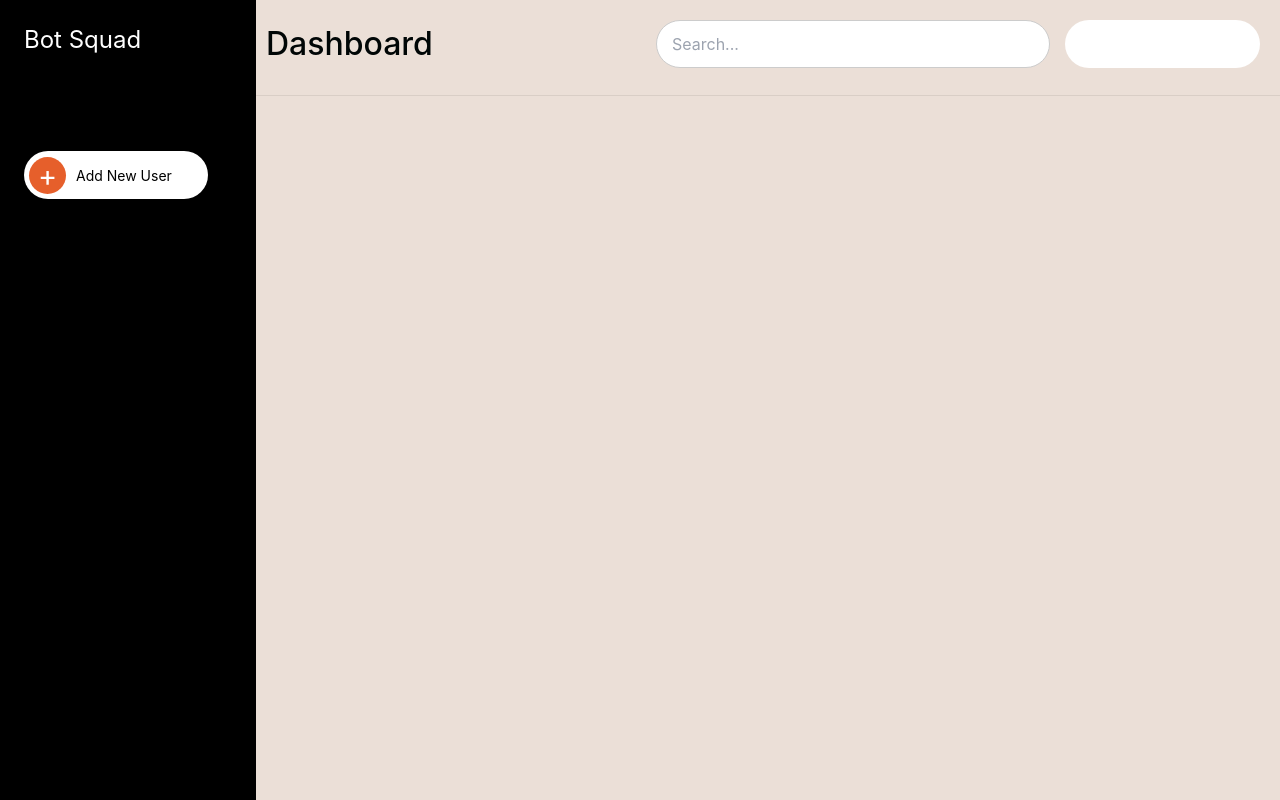
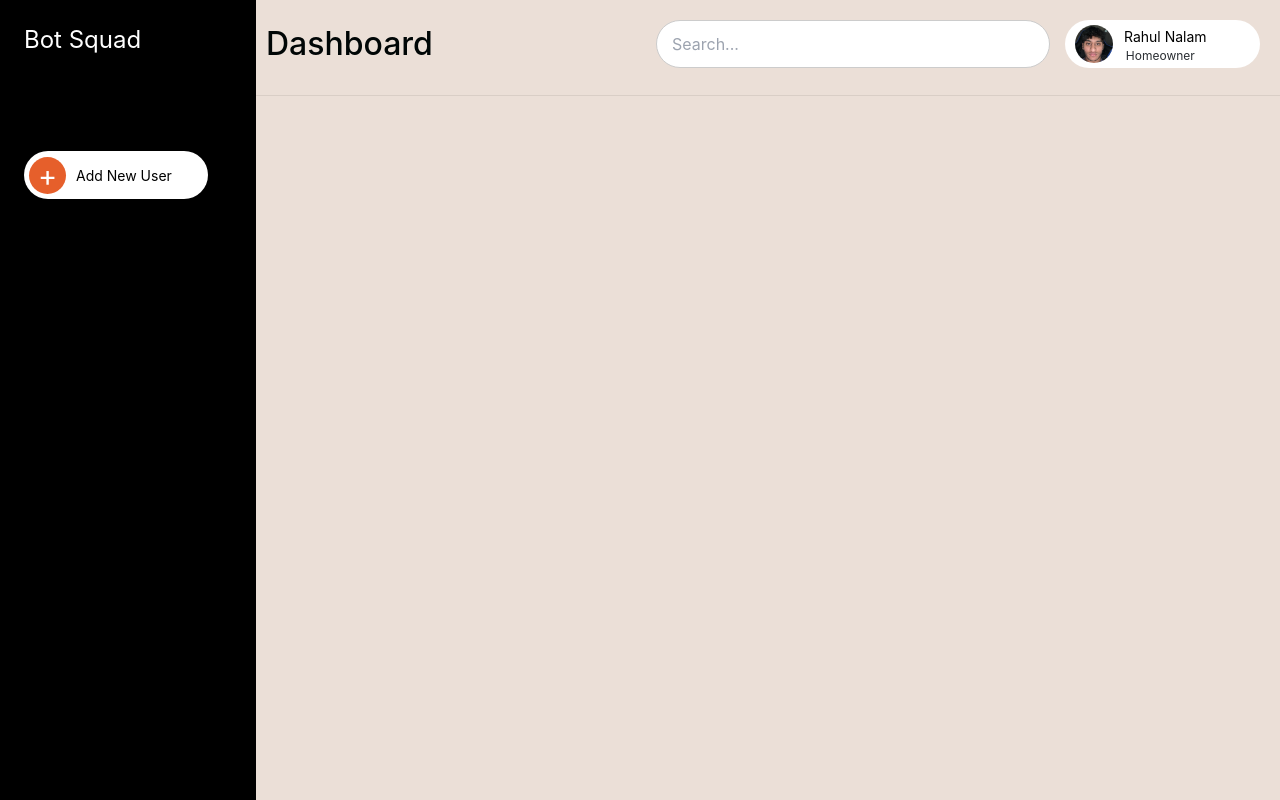
Before and after one commit to Rahulnalam1/HackAIFrontEnd, a React (Create React App) app in the folder botsquad/: page / in a window 1280 px wide. Built offline with nearby package versions, Linux system fonts and the light colour scheme.

Commit message:
finished dashboard and side dashboard

```diff
--- a/botsquad/src/App.js
+++ b/botsquad/src/App.js
@@ -1,4 +1,5 @@
 import './App.css';
+import RahulImage from './rahul.png'; // Corrected the path to match the case sensitivity
 
 function App() {
   return (
@@ -70,31 +71,54 @@ function App() {
           {/* Search Box */}
           <input style={{
             position: 'absolute',
-            right: '230px', // Moved to the right by an additional 15px
+            right: '230px',
             top: '20px',
-            width: 'calc(100% - 296px)', // Adjusts width dynamically based on the viewport width
-            maxWidth: '394px', // Ensures the search box does not exceed its intended maximum width
+            width: 'calc(100% - 296px)',
+            maxWidth: '394px',
             height: '48px',
             borderRadius: '55px',
             border: '1px solid #ccc',
             paddingLeft: '15px',
           }} placeholder="Search..."/>
-          {/* New Button */}
+          {/* New Button with Rahul.png as a circle */}
           <button style={{
             position: 'absolute',
-            right: '20px', // Aligns with the right side of the container
+            right: '20px',
             top: '20px',
             width: '195px',
             height: '48px',
             borderRadius: '24px',
-            backgroundColor: 'white', // Background color set to white
+            backgroundColor: 'white',
             border: 'none',
             cursor: 'pointer',
             display: 'flex',
-            justifyContent: 'center',
+            justifyContent: 'flex-start',
             alignItems: 'center',
+            paddingLeft: '10px',
           }}>
-            {/* Text removed */}
+            <img src={RahulImage} alt="Rahul" style={{
+              width: '38px',
+              height: '38px',
+              marginRight: '1px',
+              objectFit: 'cover',
+              borderRadius: '50%',
+            }}/>
+            <div style={{
+              marginLeft: '10px',
+              position: 'relative',
+              top: '1px',
+            }}>
+              <div style={{ fontSize: '14px' }}>
+                Rahul Nalam
+              </div>
+              <div style={{
+                color: '#292D32',
+                fontSize: '12px',
+                marginLeft: '-10px'
+              }}>
+                Homeowner
+              </div>
+            </div>
           </button>
           {/* Placeholder for future content */}
         </div>
```
